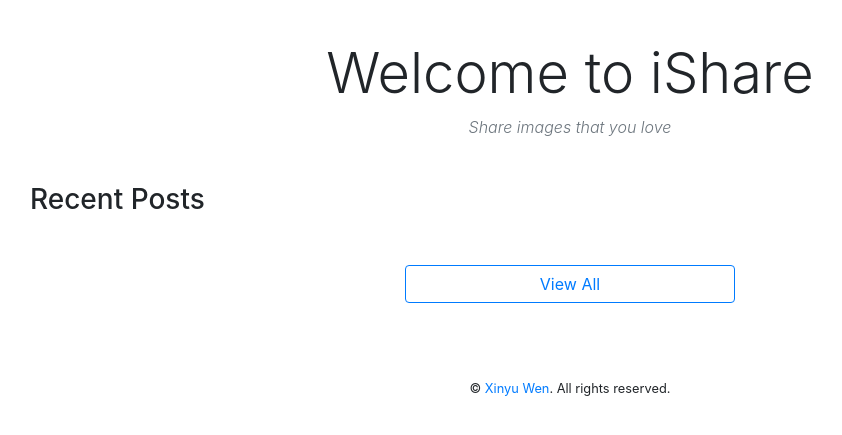
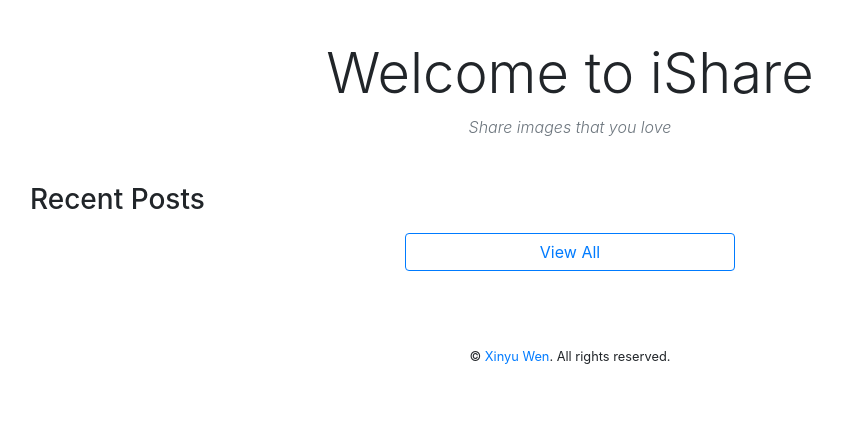
Before and after one commit to xinyuwen101/django_image, a Django app: page / in a window 1280 px wide. Shown: the part 57-492 px from the top of the page, without its empty margins (70-912 px from the left). Run offline with Django 3.2, Linux system fonts and the light colour scheme; data that the repository does not hold is empty; some libraries are stand-ins or nearby versions.

Commit message:
Update dashboard.html

```diff
--- a/templates/image/accounts/dashboard.html
+++ b/templates/image/accounts/dashboard.html
@@ -3,7 +3,7 @@
 {% load thumbnail %}
 {% block content %}
 
-<div class="container my-3">
+<div class="container mt-3 mb-1">
   <div class="text-center py-4">
     <h1 class="display-4">Welcome to iShare</h1>
     <p class="font-italic font-weight-light text-secondary">Share images that you love</p>
@@ -11,7 +11,7 @@
 
   <div class='mt-1'>
     <div class="container">
-      <h3 class='mb-5'>Recent Posts</h3>
+      <h3 class='mb-3'>Recent Posts</h3>
       <div class="row">
         {% for image in images %}
         <div class="col-md-4 mb-4">
```
